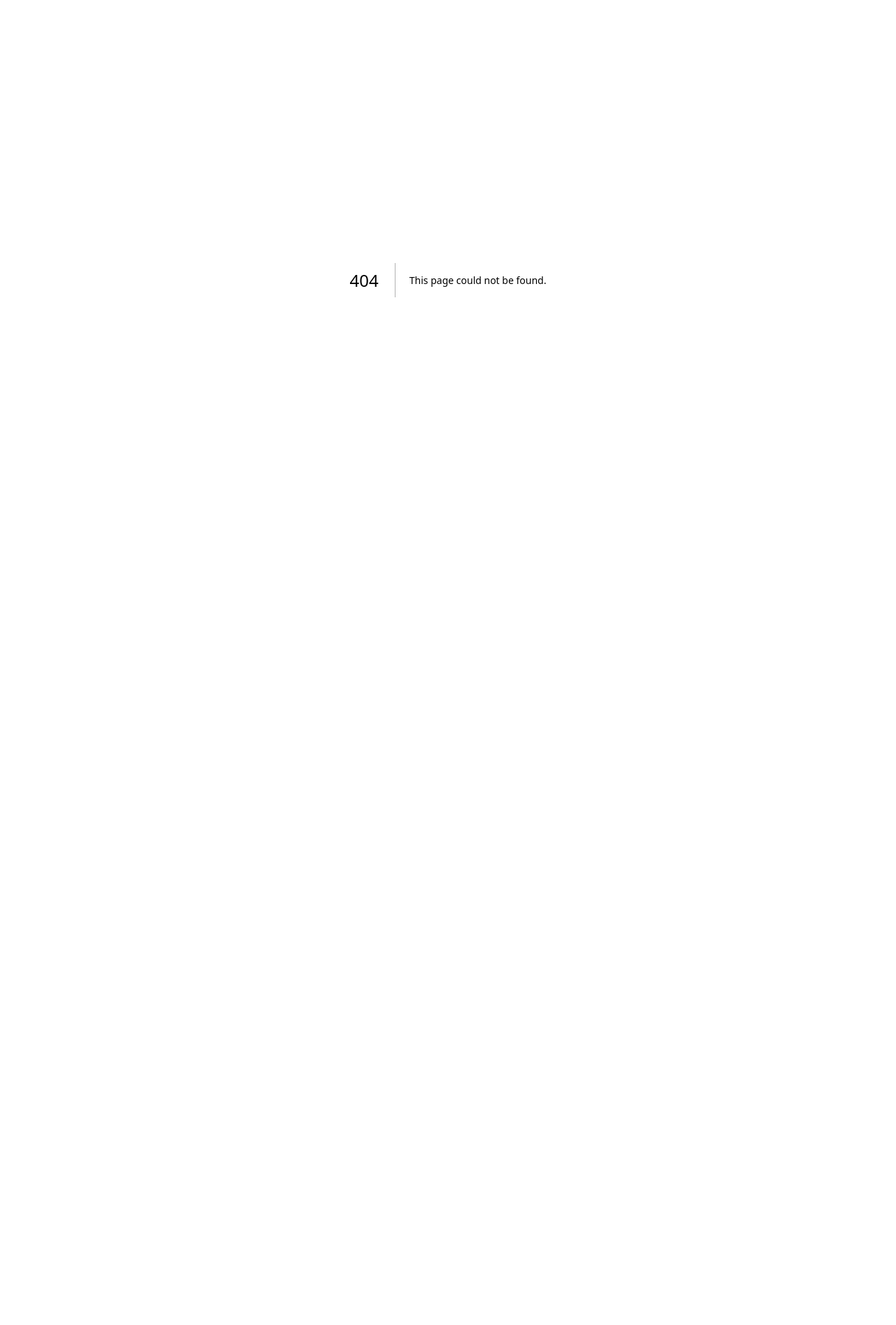
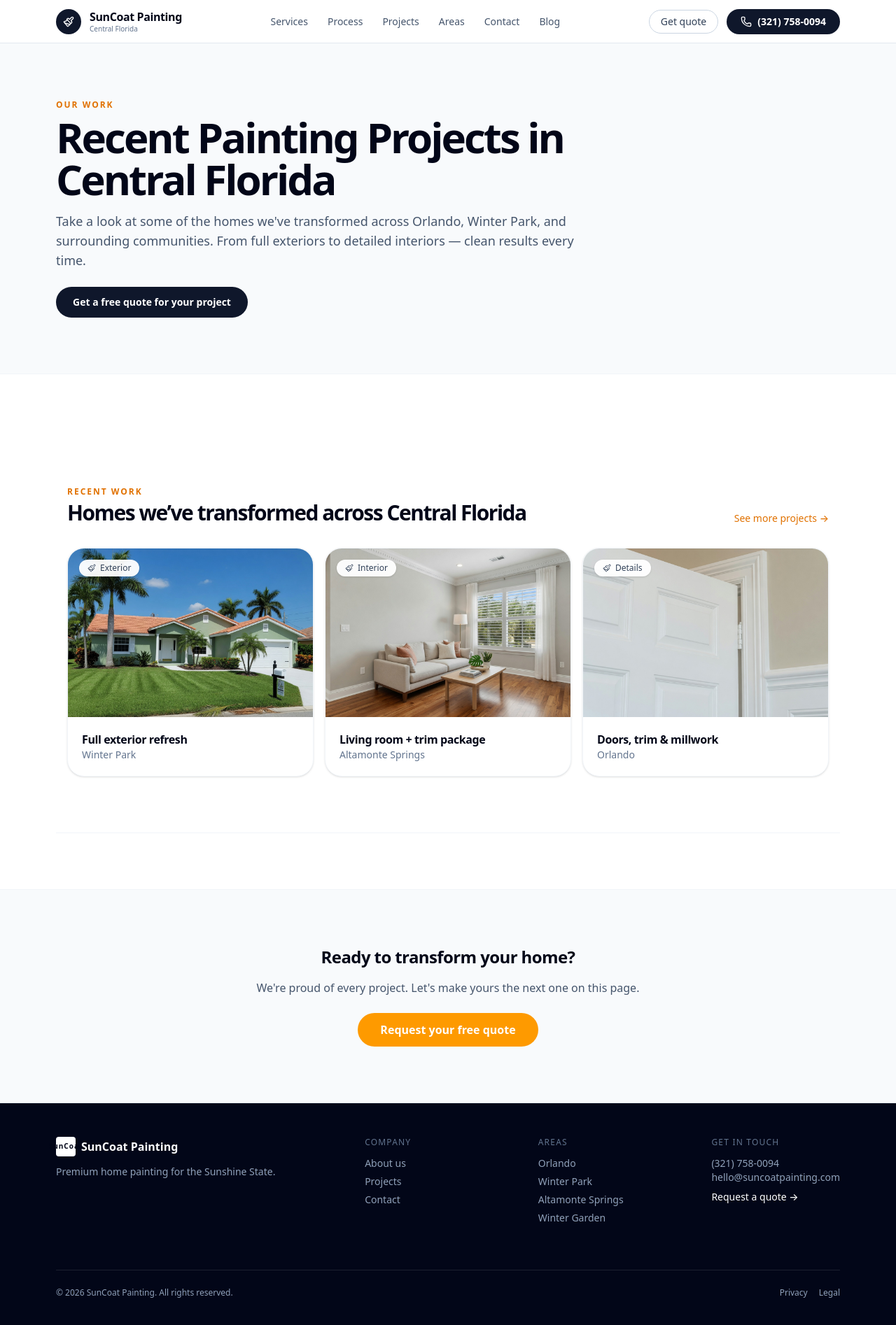
Before and after one commit to vynstudio/suncoat-painting, a Next.js app: page /projects in a window 1280 px wide. Before the commit this address had no page. Shown: the top 1894 px of the page at 70% size. Before the commit the page ends 800 px from the top, so only its background shows below. Built offline with nearby package versions, Linux system fonts and the light colour scheme.

Commit message:
fix: more specific CSP, dedicated /projects page, additional audit adjustments

```diff
--- /dev/null
+++ b/app/projects/page.tsx
@@ -0,0 +1,67 @@
+import { SiteHeader } from "@/components/site-header";
+import { SiteFooter } from "@/components/site-footer";
+import { ProjectsGallery } from "@/components/projects-gallery";
+import { siteConfig } from "@/lib/site-config";
+import Link from "next/link";
+
+export const metadata = {
+  title: "Our Projects | SunCoat Painting - Central Florida",
+  description: "See examples of our professional house painting work in Orlando, Winter Park, Winter Garden, Clermont, and across Central Florida. Before and after transformations.",
+  alternates: {
+    canonical: `${siteConfig.url}/projects`,
+  },
+};
+
+export default function ProjectsPage() {
+  return (
+    <>
+      <SiteHeader />
+
+      {/* Hero / Intro */}
+      <div className="border-b border-slate-100 bg-slate-50 section-padding">
+        <div className="mx-auto max-w-6xl px-4">
+          <div className="max-w-3xl">
+            <div className="text-xs font-semibold tracking-[2px] text-amber-600">OUR WORK</div>
+            <h1 className="mt-2 text-4xl font-semibold tracking-tighter sm:text-5xl md:text-6xl">
+              Recent Painting Projects in Central Florida
+            </h1>
+            <p className="mt-4 text-lg text-slate-600">
+              Take a look at some of the homes we've transformed across Orlando, Winter Park, and surrounding communities. From full exteriors to detailed interiors — clean results every time.
+            </p>
+            <div className="mt-6">
+              <Link
+                href="#quote"
+                className="inline-flex items-center justify-center rounded-full bg-slate-900 px-6 py-3 text-sm font-semibold text-white hover:bg-slate-800"
+              >
+                Get a free quote for your project
+              </Link>
+            </div>
+          </div>
+        </div>
+      </div>
+
+      {/* Full Gallery */}
+      <div className="section-padding bg-white">
+        <div className="mx-auto max-w-6xl px-4">
+          <ProjectsGallery />
+        </div>
+      </div>
+
+      {/* CTA Section */}
+      <div className="border-t border-slate-100 bg-slate-50 section-padding">
+        <div className="mx-auto max-w-3xl px-4 text-center">
+          <h2 className="text-2xl font-semibold tracking-tight mb-4">Ready to transform your home?</h2>
+          <p className="text-slate-600 mb-6">We're proud of every project. Let's make yours the next one on this page.</p>
+          <Link
+            href="/contact"
+            className="inline-flex items-center justify-center rounded-full bg-amber-500 px-8 py-3 text-base font-semibold text-white hover:bg-amber-600"
+          >
+            Request your free quote
+          </Link>
+        </div>
+      </div>
+
+      <SiteFooter />
+    </>
+  );
+}
--- a/app/sitemap.ts
+++ b/app/sitemap.ts
@@ -9,6 +9,7 @@ export default function sitemap(): MetadataRoute.Sitemap {
     { path: "/contact", priority: 0.8, change: "monthly" as const },
     { path: "/about", priority: 0.7, change: "monthly" as const },
     { path: "/blog", priority: 0.7, change: "weekly" as const },
+    { path: "/projects", priority: 0.8, change: "weekly" as const },
   ].map((p) => ({
     url: `${base}${p.path}`,
     lastModified: new Date(),
--- a/components/site-footer.tsx
+++ b/components/site-footer.tsx
@@ -21,7 +21,7 @@ export function SiteFooter() {
               <div className="mb-3 text-xs font-medium tracking-widest text-slate-500">COMPANY</div>
               <div className="space-y-1.5">
                 <Link href="/about" className="block hover:text-white">About us</Link>
-                <Link href="/#projects" className="block hover:text-white">Projects</Link>
+                <Link href="/projects" className="block hover:text-white">Projects</Link>
                 <Link href="/contact" className="block hover:text-white">Contact</Link>
               </div>
             </div>
--- a/components/site-header.tsx
+++ b/components/site-header.tsx
@@ -11,7 +11,7 @@ export function SiteHeader() {
   const navLinks = [
     { href: "#services", label: "Services" },
     { href: "#process", label: "Process" },
-    { href: "#projects", label: "Projects" },
+    { href: "/projects", label: "Projects" },
     { href: "#areas", label: "Areas" },
     { href: "/contact", label: "Contact" },
   ];
```
Also changed, not shown: 1 other file (tests, documents, lock files or other folders).
